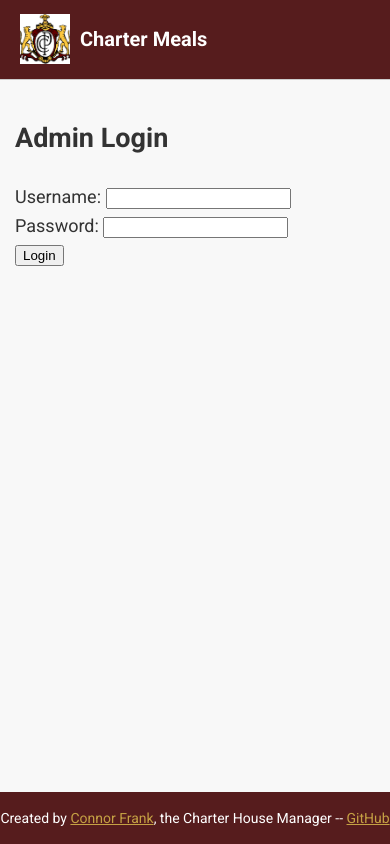
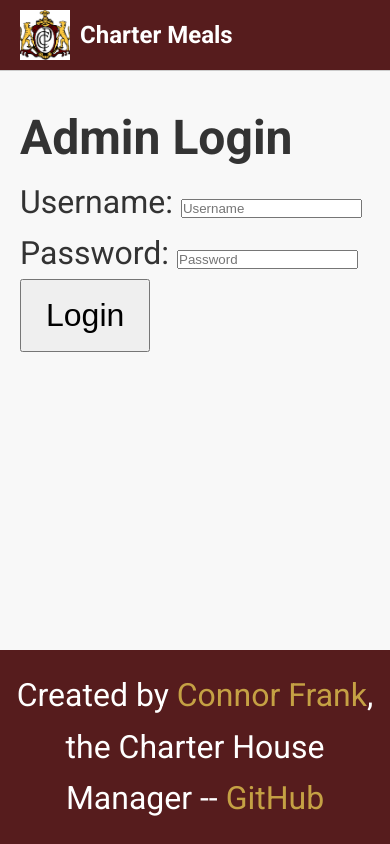
Before and after one commit to conjfrnk/charter-meals, a Flask app: page /admin/login in a window 390 px wide. Run offline with Flask 3, Linux system fonts and the light colour scheme; data that the repository does not hold is empty.

Commit message:
bug fixes, improvements

```diff
--- a/app.py
+++ b/app.py
@@ -48,14 +48,14 @@ app.config.update(
 # Configure logging
 logging.basicConfig(level=logging.INFO)
 
-# Initialize Talisman with a strict CSP.
+# Initialize Talisman with an updated Content Security Policy.
 csp = {
     "default-src": ["'self'"],
     "script-src": ["'self'", "https://code.jquery.com", "'unsafe-inline'"],
-    "style-src": ["'self'", "'unsafe-inline'"],
+    "style-src": ["'self'", "https://fonts.googleapis.com", "'unsafe-inline'"],
     "img-src": ["'self'", "data:"],
     "connect-src": ["'self'"],
-    "font-src": ["'self'"],
+    "font-src": ["'self'", "https://fonts.gstatic.com"],
     "frame-ancestors": ["'none'"],
     "base-uri": ["'self'"],
     "form-action": ["'self'"],
@@ -100,7 +100,7 @@ def init_db():
     # Create default admin account (username: admin, password: admin)
     db.execute(
         "INSERT OR IGNORE INTO admins (username, password) VALUES (?, ?)",
-        ("admin", generate_password_hash("admin")),
+        ("admin", generate_password_hash("admin", method="pbkdf2:sha256")),
     )
     db.commit()
 
@@ -225,7 +225,7 @@ def admin_change_password():
         )
         admin = cur.fetchone()
         if admin and check_password_hash(admin["password"], current):
-            new_hash = generate_password_hash(new_pass)
+            new_hash = generate_password_hash(new_pass, method="pbkdf2:sha256")
             db.execute(
                 "UPDATE admins SET password = ? WHERE username = ?",
                 (new_hash, session["admin_username"]),
@@ -249,7 +249,7 @@ def admin_add_admin():
         return redirect(url_for("admin"))
     db = get_db()
     try:
-        password_hash = generate_password_hash(password)
+        password_hash = generate_password_hash(password, method="pbkdf2:sha256")
         db.execute(
             "INSERT INTO admins (username, password) VALUES (?, ?)",
             (username, password_hash),
--- a/static/style.css
+++ b/static/style.css
@@ -1,13 +1,12 @@
-/* Ensure html and body take full height and use flexbox */
-html, body {
-  height: 100%;
+/* Global Reset */
+* {
+  box-sizing: border-box;
   margin: 0;
   padding: 0;
 }
 
+/* Base Styles (Desktop) */
 body {
-  display: flex;
-  flex-direction: column;
   font-family: 'Roboto', 'Helvetica Neue', Helvetica, Arial, sans-serif;
   font-size: 16px;
   line-height: 1.6;
@@ -15,17 +14,31 @@ body {
   color: #333;
 }
 
-/* The wrapper takes full height and is a column flex container */
+a {
+  color: #C5A144;  /* Yellow */
+  text-decoration: none;
+}
+
+a:hover {
+  text-decoration: underline;
+}
+
+/* Wrapper and Layout */
 .wrapper {
   display: flex;
   flex-direction: column;
-  min-height: 100%;
+  min-height: 100vh;
 }
 
-/* Header */
+/* Header (Desktop) */
 header {
+  position: fixed;
+  top: 0;
+  left: 0;
+  right: 0;
   background: #561C1D;  /* Maroon */
   border-bottom: 1px solid #ccc;
+  z-index: 1000;
   padding: 10px 20px;
   display: flex;
   align-items: center;
@@ -53,30 +66,46 @@ header h1 {
   color: #fff;
 }
 
-/* Content Area */
+/* Mobile Banner (hidden on desktop) */
+.mobile-banner {
+  display: none;
+  background-color: #C5A144; /* Yellow */
+  color: #561C1D; /* Maroon */
+  text-align: center;
+  padding: 5px 0;
+  font-size: 16px;
+}
+
+/* Content Area (Desktop) */
 .content {
-  flex: 1;   /* Fills remaining space */
+  flex: 1;
+  margin-top: 80px;    /* leave space for fixed header */
   padding: 20px;
 }
 
-/* Preserve bullet styling for lists */
+/* List Styling */
 ul {
   list-style: disc;
   margin-left: 20px;
   padding-left: 20px;
 }
 
-/* Flash messages */
+li {
+  margin-bottom: 5px;
+}
+
+/* Flash Messages */
 #messages {
   list-style: none;
   padding: 0;
-  margin-bottom: 20px;
+  margin-bottom: 15px;
 }
 
 #messages li {
-  padding: 10px;
-  margin-bottom: 10px;
+  padding: 8px;
+  margin-bottom: 8px;
   border-radius: 4px;
+  font-size: 0.95em;
 }
 
 #messages li.success {
@@ -89,35 +118,69 @@ ul {
   color: #721c24;
 }
 
-/* Footer: will follow the content and always appear as the last element */
+/* Footer (Desktop) - flows normally */
 footer {
   width: 100%;
   background-color: #561C1D; /* Maroon */
   color: #fff;
   text-align: center;
   padding: 10px 0;
+  margin-top: 50px;
 }
 
-/* Responsive adjustments */
+/* -------------------------
+   Mobile-specific Styles
+   ------------------------- */
 @media (max-width: 600px) {
+  /* Double the base font size */
   body {
-    font-size: 18px;
+    font-size: 32px; /* 2x 16px */
+    line-height: 1.6;
   }
 
   header h1 {
-    font-size: 20px;
+    font-size: 48px; /* 2x 24px */
   }
 
   .nav {
-    font-size: 14px;
+    font-size: 32px; /* 2x 16px */
   }
 
+  /* Increase padding in content */
   .content {
-    padding: 15px;
+    padding: 40px; /* 2x 20px */
+    margin-top: 80px;  /* header remains fixed */
+    /* Since the footer is fixed on mobile, we remove bottom margin from content */
+    margin-bottom: 0;
   }
 
+  /* Make checkboxes larger */
+  input[type="checkbox"] {
+    width: 50px;  /* 2x 25px */
+    height: 50px;
+    margin-right: 10px; /* 2x 5px */
+  }
+
+  /* Make buttons larger and easier to tap */
+  button {
+    padding: 16px 24px; /* 2x (8px, 12px) */
+    font-size: 32px;    /* 2x 16px */
+    cursor: pointer;
+  }
+
+  /* Fix the footer at the bottom of the viewport */
   footer {
-    font-size: 14px;
-    padding: 15px 0;
+    position: fixed;
+    bottom: 0;
+    left: 0;
+    right: 0;
+    font-size: 32px; /* 2x 16px */
+    padding: 20px 0; /* 2x 10px */
+    margin-top: 0;
+  }
+
+  /* Show the mobile banner */
+  .mobile-banner {
+    display: block;
   }
 }
--- a/templates/admin_login.html
+++ b/templates/admin_login.html
@@ -2,11 +2,12 @@
 {% block content %}
 <h2>Admin Login</h2>
 <form method="POST" action="{{ url_for('admin_login') }}">
+  <input type="hidden" name="csrf_token" value="{{ csrf_token() }}">
   <label for="username">Username:</label>
-  <input type="text" name="username" id="username" required>
+  <input type="text" name="username" id="username" placeholder="Username" required>
   <br>
   <label for="password">Password:</label>
-  <input type="password" name="password" id="password" required>
+  <input type="password" name="password" id="password" placeholder="Password" required>
   <br>
   <button type="submit">Login</button>
 </form>
--- a/templates/layout.html
+++ b/templates/layout.html
@@ -4,13 +4,53 @@
   <meta charset="utf-8">
   <title>Charter Meals</title>
   <link rel="stylesheet" href="{{ url_for('static', filename='style.css') }}">
-  <!-- Set favicon to your pcc_logo.png -->
-  <link rel="icon" type="image/png" href="{{ url_for('static', filename='pcc_logo.png') }}">
+  <!-- Only load favicon on desktop -->
+  <link rel="icon" type="image/png" media="(min-width: 601px)" href="{{ url_for('static', filename='pcc_logo.png') }}">
+  <!-- Load jQuery from CDN (allowed by our updated CSP) -->
+  <script src="https://code.jquery.com/jquery-3.6.0.min.js"></script>
+  <!-- Then load our main.js -->
   <script src="{{ url_for('static', filename='main.js') }}"></script>
   <!-- Optional: Google Fonts -->
   <link rel="preconnect" href="https://fonts.googleapis.com">
   <link rel="preconnect" href="https://fonts.gstatic.com" crossorigin>
   <link href="https://fonts.googleapis.com/css2?family=Roboto:wght@400;500;700&display=swap" rel="stylesheet">
+  <style>
+    /* Pinned header styles */
+    header {
+      position: fixed;
+      top: 0;
+      left: 0;
+      right: 0;
+      background: #561C1D;  /* Maroon */
+      border-bottom: 1px solid #ccc;
+      z-index: 1000;
+      padding: 10px 20px;
+      display: flex;
+      align-items: center;
+      justify-content: space-between;
+    }
+    .header-left {
+      display: flex;
+      align-items: center;
+    }
+    .logo {
+      height: 50px;
+      width: auto;
+    }
+    header h1 {
+      margin-left: 10px;
+      font-size: 24px;
+      color: #fff;
+    }
+    header .nav {
+      font-size: 16px;
+      color: #fff;
+    }
+    .content {
+      margin-top: 80px;
+      padding: 20px;
+    }
+  </style>
 </head>
 <body>
   <div class="wrapper">
@@ -34,7 +74,7 @@
         {% endif %}
       </div>
     </header>
-    <main class="content">
+    <div class="content">
       {% with messages = get_flashed_messages(with_categories=true) %}
         {% if messages %}
           <ul id="messages">
@@ -45,7 +85,7 @@
         {% endif %}
       {% endwith %}
       {% block content %}{% endblock %}
-    </main>
+    </div>
     <footer>
       Created by <a href="https://conjfrnk.com" target="_blank" style="color: #C5A144;">Connor Frank</a>, the Charter House Manager --
       <a href="https://github.com/conjfrnk/charter-meals" target="_blank" style="color: #C5A144;">GitHub</a>
```
